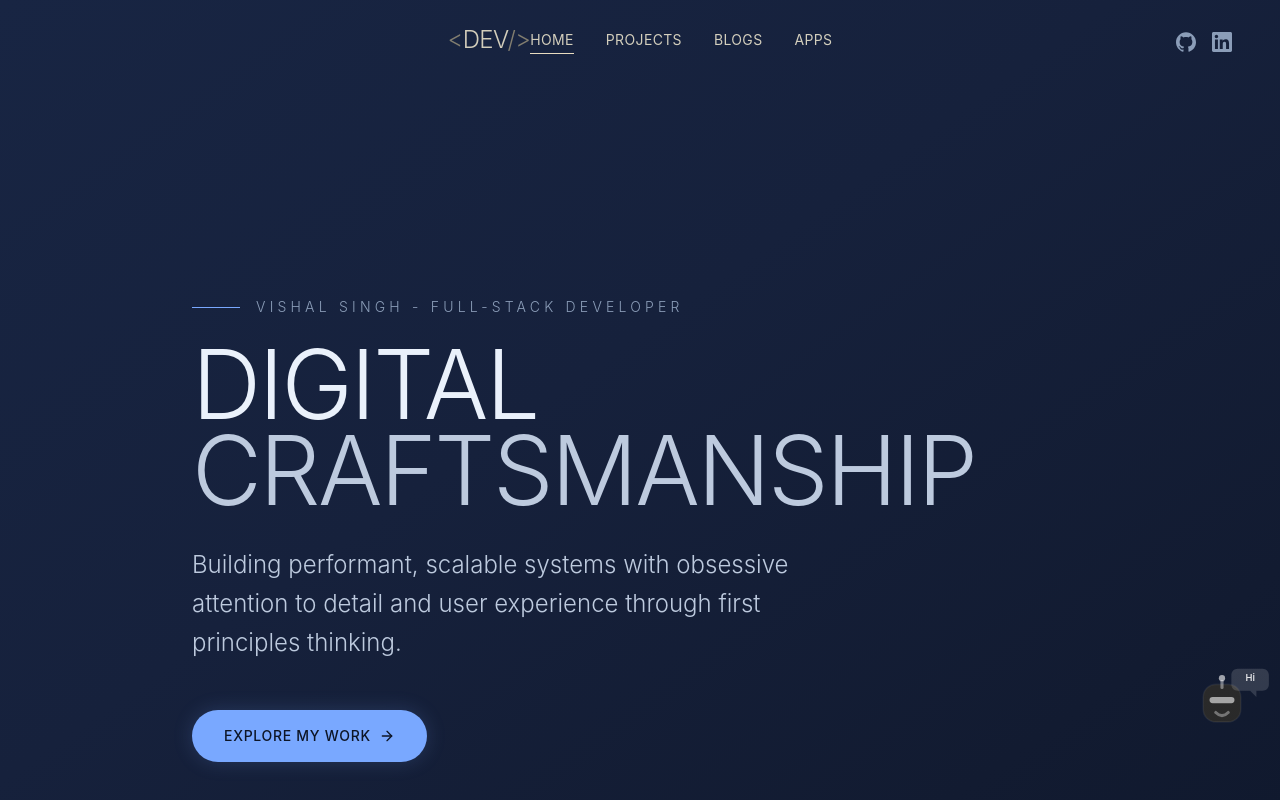
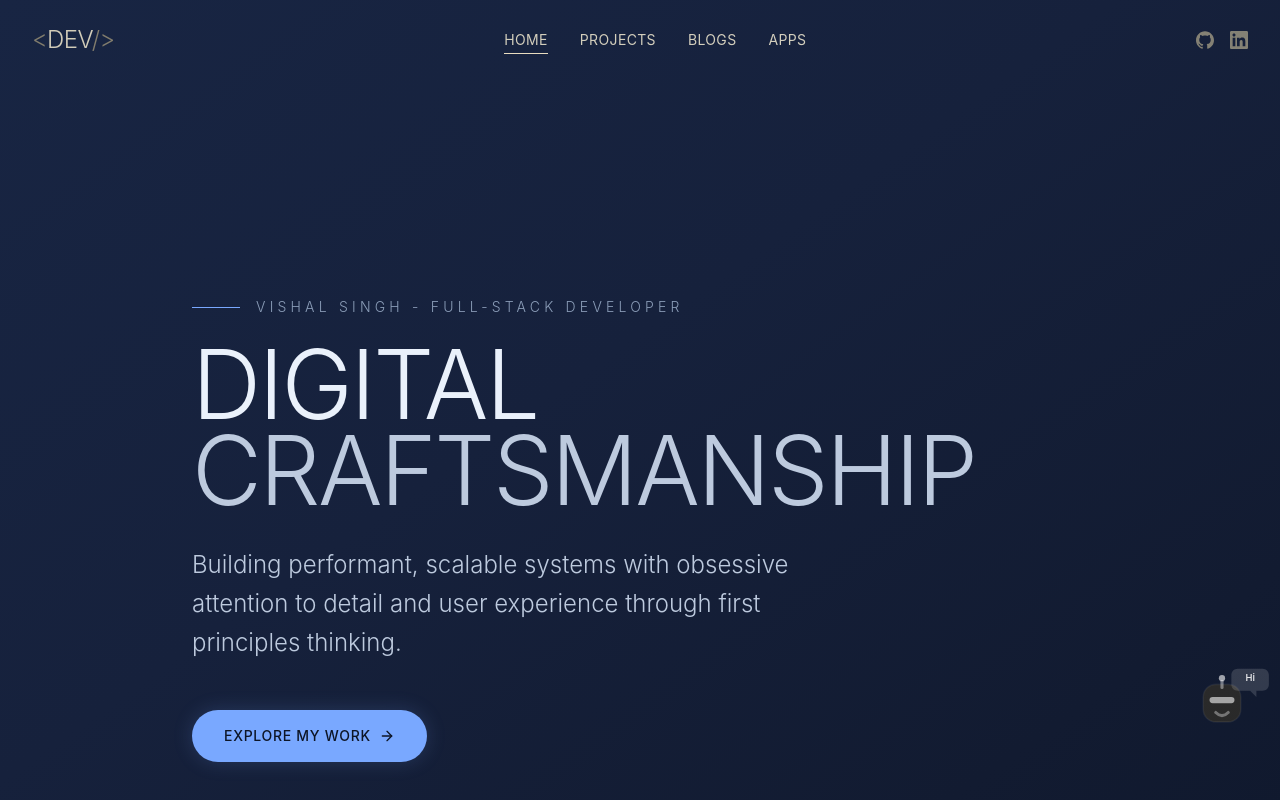
Before and after one commit to vishal123singh/my_portfolio, a Next.js app: page / in a window 1280 px wide. Shown: the top 800 px of the page. Built offline with nearby package versions, Linux system fonts and the light colour scheme.

Commit message:
update: add socials links to navbar

```diff
--- a/src/app/components/Navbar.js
+++ b/src/app/components/Navbar.js
@@ -6,7 +6,7 @@ import { useContext, useEffect, useState, useRef } from "react";
 import { ThemeContext } from "@/context/ThemeContext";
 import { AnimatePresence, motion } from "framer-motion";
 import { Menu, X } from "lucide-react";
-
+import { SiGithub, SiLinkedin } from "react-icons/si";
 const navLinks = [
   { label: "Home", href: "/" },
   { label: "Projects", href: "/projects" },
@@ -198,6 +198,26 @@ function MobileDrawer({ isOpen, onClose, navLinks, isActive }) {
               ))}
             </div>
 
+            <div className="flex gap-6 pt-6">
+              <a
+                href="https://github.com/vishalsinghlab"
+                target="_blank"
+                rel="noopener noreferrer"
+                className="text-gray-500 hover:text-white transition-colors"
+              >
+                <SiGithub size={20} />
+              </a>
+
+              <a
+                href="https://linkedin.com/in/vishal-singh-b57b7b109"
+                target="_blank"
+                rel="noopener noreferrer"
+                className="text-gray-500 hover:text-white transition-colors"
+              >
+                <SiLinkedin size={20} />
+              </a>
+            </div>
+
             {/* Decorative elements */}
             <div className="absolute -bottom-20 -right-20 w-40 h-40 border border-gray-800 rounded-full opacity-20" />
             <div className="absolute -top-20 -left-20 w-40 h-40 border border-gray-800 rounded-full opacity-20" />
@@ -261,10 +281,49 @@ export default function Navbar() {
         transition={{ duration: 0.3, ease: "easeInOut" }}
         className="fixed top-0 left-0 w-full z-50 mix-blend-difference"
       >
-        <div className="flex justify-between items-center px-8 py-6 max-w-7xl mx-auto">
+        <div className="flex flex-1 items-center justify-between px-8 py-6 max-w-7xl mx-auto">
+          {/* Logo */}
           <Logo />
-          <DesktopNav navLinks={navLinks} isActive={isActive} />
-          <MobileMenuButton isOpen={menuOpen} onClick={toggleMenu} />
+
+          {/* Nav */}
+          <div className="mx-auto hidden md:flex">
+            <DesktopNav navLinks={navLinks} isActive={isActive} />
+          </div>
+
+          {/* Right side */}
+          <div className="flex items-center gap-6">
+            {/* Socials */}
+            <div className="hidden md:flex items-center gap-4">
+              <a
+                href="https://github.com/vishalsinghlab"
+                target="_blank"
+                rel="noopener noreferrer"
+                className="group"
+                aria-label="GitHub"
+              >
+                <SiGithub
+                  className="text-gray-400 group-hover:text-white transition-all duration-300 group-hover:scale-110"
+                  size={18}
+                />
+              </a>
+
+              <a
+                href="https://linkedin.com/in/vishal-singh-b57b7b109"
+                target="_blank"
+                rel="noopener noreferrer"
+                className="group"
+                aria-label="LinkedIn"
+              >
+                <SiLinkedin
+                  className="text-gray-400 group-hover:text-white transition-all duration-300 group-hover:scale-110"
+                  size={18}
+                />
+              </a>
+            </div>
+
+            {/* Mobile Menu */}
+            <MobileMenuButton isOpen={menuOpen} onClick={toggleMenu} />
+          </div>
         </div>
       </motion.nav>
 
--- a/src/app/components/home/Hero.jsx
+++ b/src/app/components/home/Hero.jsx
@@ -18,7 +18,6 @@ import {
   SiGooglecloud,
   SiExpress,
 } from "react-icons/si";
-import { SiGithub, SiLinkedin } from "react-icons/si";
 gsap.registerPlugin(ScrollTrigger, TextPlugin);
 
 // Tech stack definition
@@ -513,34 +512,6 @@ export default function HomeHero() {
         className="relative min-h-screen bg-gradient-matte text-primary"
         aria-label="Hero section"
       >
-        {/* Top Right Socials */}
-        <div className="absolute top-4 right-4 sm:top-6 sm:right-6 md:top-8 md:right-12 z-20 flex items-center gap-4">
-          <a
-            href="https://github.com/vishalsinghlab"
-            target="_blank"
-            rel="noopener noreferrer"
-            className="group"
-            aria-label="GitHub"
-          >
-            <SiGithub
-              size={20}
-              className="text-muted group-hover:text-primary transition-colors duration-300"
-            />
-          </a>
-
-          <a
-            href="https://linkedin.com/in/vishal-singh-b57b7b109"
-            target="_blank"
-            rel="noopener noreferrer"
-            className="group"
-            aria-label="LinkedIn"
-          >
-            <SiLinkedin
-              size={20}
-              className="text-muted group-hover:text-primary transition-colors duration-300"
-            />
-          </a>
-        </div>
         <div
           ref={heroRef}
           className="relative min-h-screen flex items-center px-4 sm:px-6 md:px-12 lg:px-24 py-12 sm:py-20 z-10"
```
